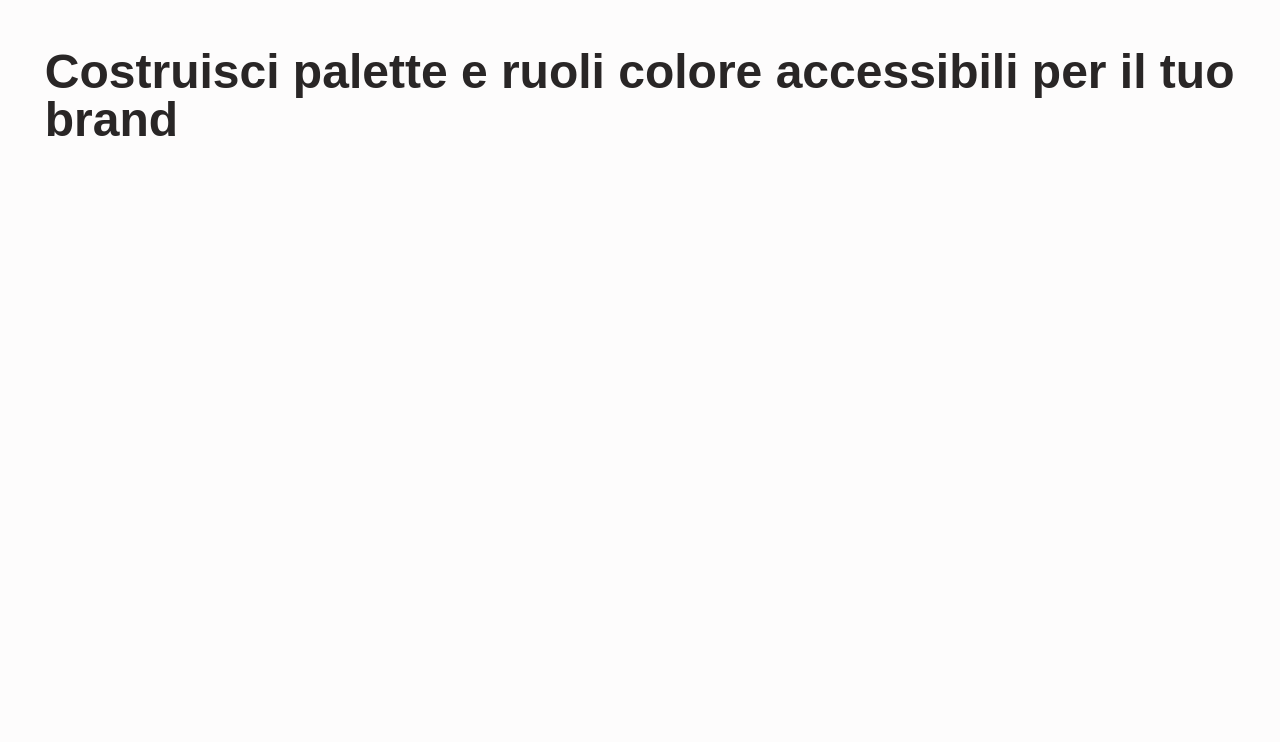
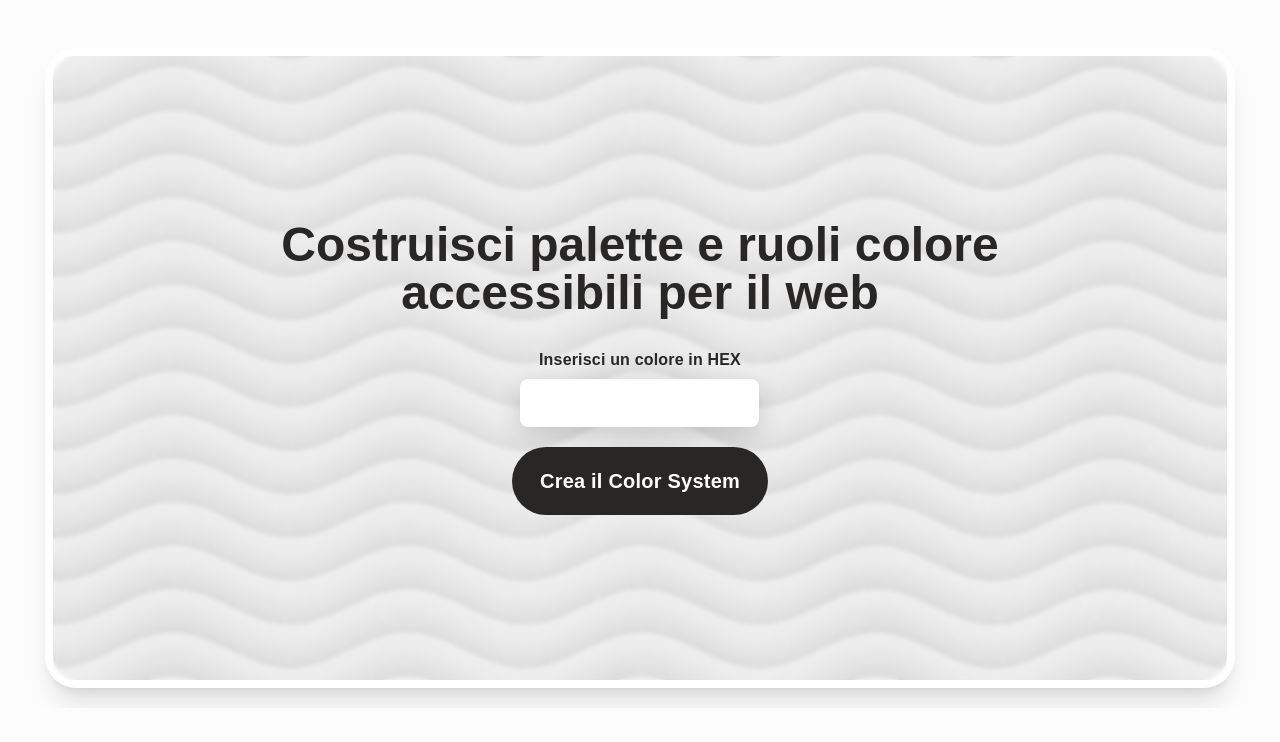
Before and after one commit to lorenzoferrante97/color-system-generator, a React app: page / in a window 1280 px wide. Shown: the top 742 px of the page. Built offline with nearby package versions, Linux system fonts and the light colour scheme; the HTML template or start-up script is replaced by a standard one; a web font is replaced by a local one.

Commit message:
edit: hero section

```diff
--- a/src/pages/Home.jsx
+++ b/src/pages/Home.jsx
@@ -1,6 +1,7 @@
 // start code
 
 import { useGlobalContext } from '../contexts/globalContext';
+// import hero-cover from "../../public/hero-cover.webp"
 
 export default function Home() {
   // --- GLOBAL CONTEXT -----------------------------------------------------
@@ -23,10 +24,31 @@ export default function Home() {
   return (
     <>
       {/* --- HERO ----------------------------------------- */}
-      <div className='flex h-screen w-full flex-col'>
-        <h1 className='font-h1'>
-          Costruisci palette e ruoli colore accessibili per il tuo brand
-        </h1>
+      <div className='border-neutral-base-300 perfect-center h-[80vh] w-full rounded-xl border-8 bg-[url(/hero-cover.webp)] bg-cover bg-center shadow-xl shadow-black/10'>
+        <div className='flex size-full w-full flex-col justify-center gap-8 p-4 backdrop-blur-[2px]'>
+          <h1 className='font-h1 self-center md:max-w-[80%] md:text-center xl:max-w-[60%]'>
+            Costruisci palette e ruoli colore accessibili per il web
+          </h1>
+          {/* input ----------- */}
+          <div className='flex flex-col items-center gap-5 self-center max-md:w-full md:max-w-[80%]'>
+            <div className='flex flex-col gap-2 md:items-center'>
+              <label htmlFor='baseColor' className='font-body-base-bold'>
+                Inserisci un colore in HEX
+              </label>
+              <input
+                className='bg-neutral-base-300 focus-state min-h-12 rounded-md px-4 py-2 shadow-md shadow-black/15 md:w-full'
+                ref={inputColor}
+                type='text'
+                name='baseColor'
+              />
+            </div>
+            <button
+              onClick={handleClick}
+              className='font-body-l-bold bg-neutral-solid lg:hover:bg-neutral-solid-hover transition-base min-h-12 w-full rounded-full px-3 py-1 text-white transition-all md:w-fit md:px-7 md:py-5 lg:hover:px-10'>
+              Crea il Color System
+            </button>
+          </div>
+        </div>
       </div>
     </>
   );
```
Also changed, not shown: public/hero-cover.webp (added).
